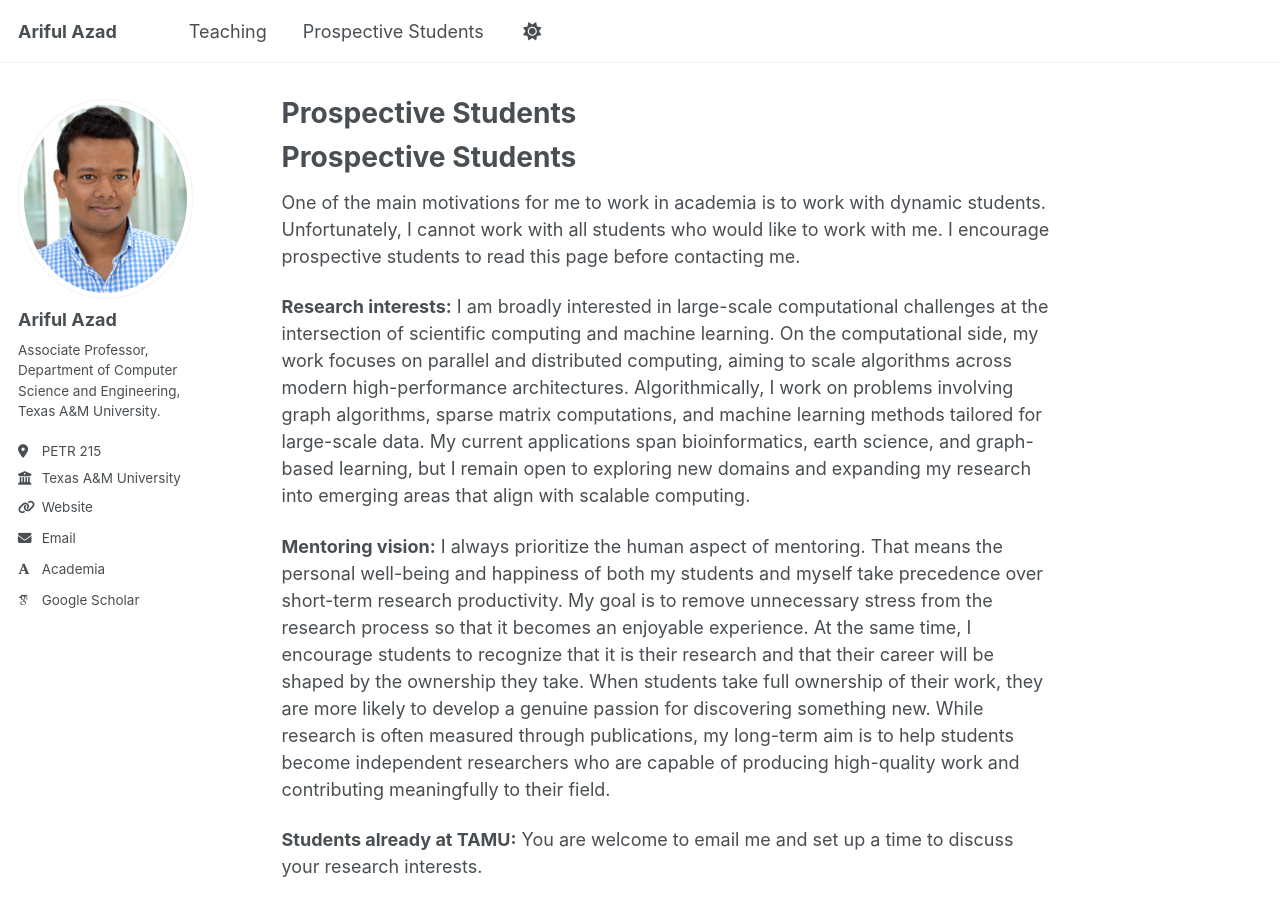
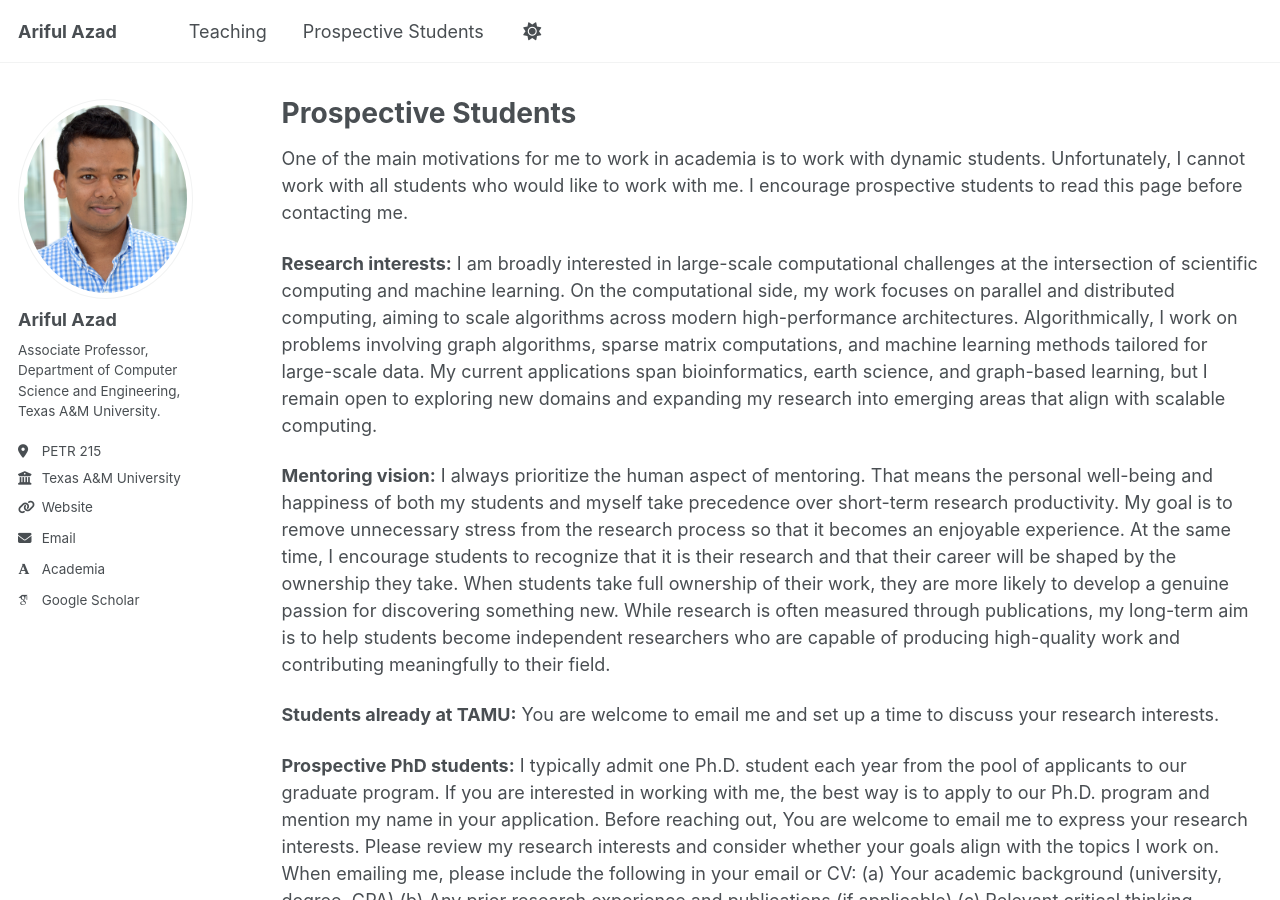
Before and after one commit to arifulazad/arifulazad.github.io, a Jekyll site: the page built from _pages/prospective.md, in a window 1280 px wide and 900 px high. Built offline with Jekyll 4.4.1, drawn with Linux system fonts in a browser that asks for light colours; some web fonts are replaced; our own code applies the rules of GitHub Pages for plain Markdown files; a script that is not in the unit is left out; part of the change alters nothing that is shown.

Commit message:
Update prospective.md

```diff
--- a/_pages/prospective.md
+++ b/_pages/prospective.md
@@ -1,5 +1,10 @@
-Prospective Students
-======
+---
+layout: archive
+title: "Prospective Students"
+permalink: /prospective/
+author_profile: true
+---
+
 One of the main motivations for me to work in academia is to work with dynamic students.
 Unfortunately, I cannot work with all students who would like to work with me.
 I encourage prospective students to read this page before contacting me.
```
